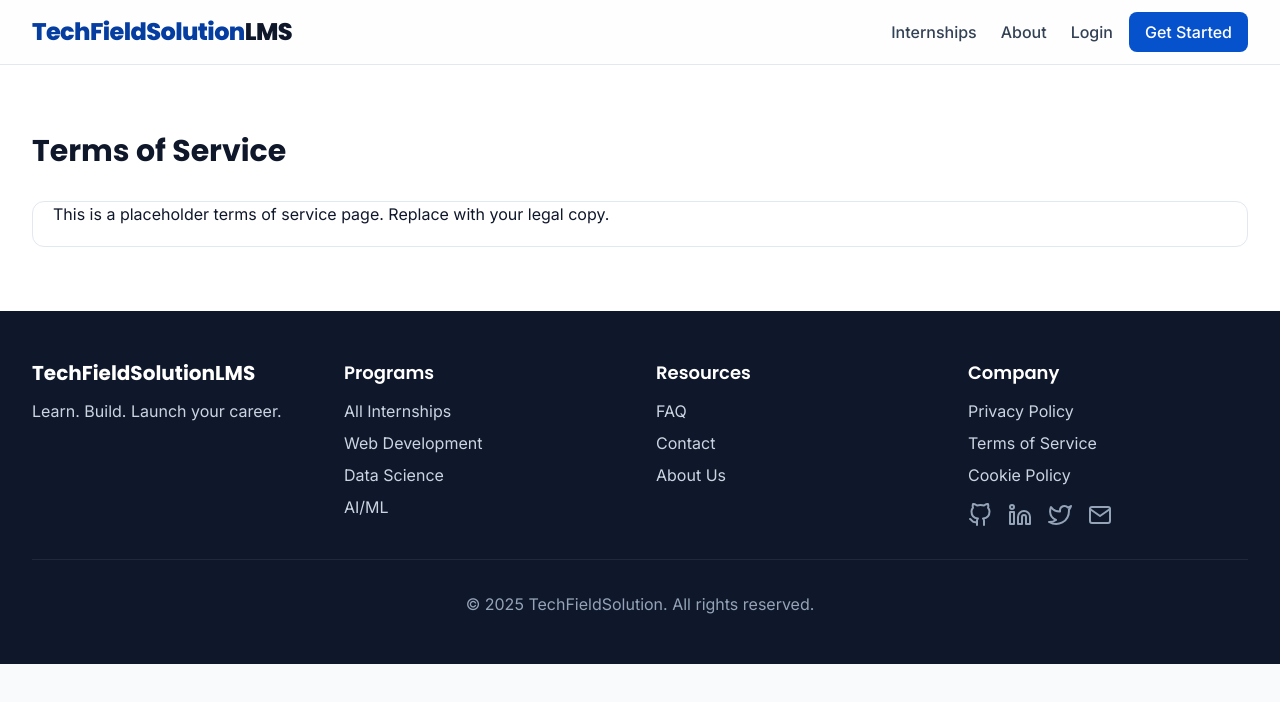
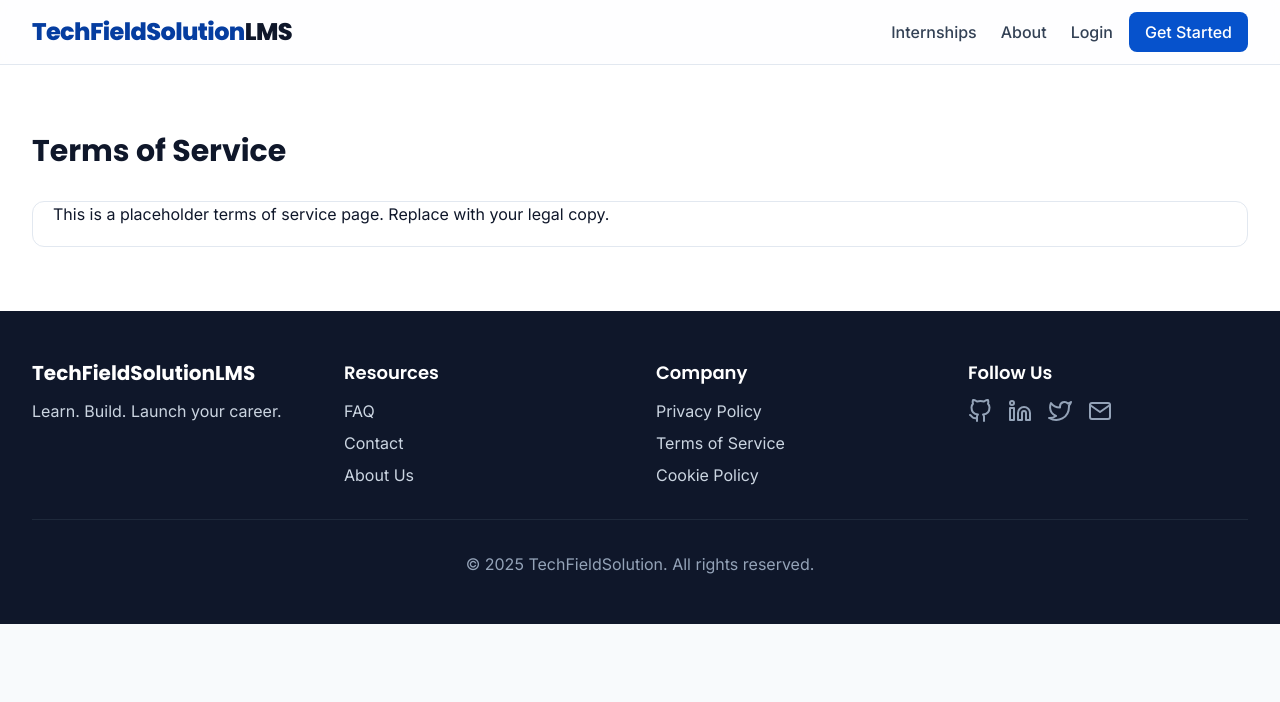
Before and after one commit to shashibhushan21/LMS-Techfieldsolution, a Next.js app in the folder frontend/: page /terms in a window 1280 px wide. Shown: the top 702 px of the page. Built offline with nearby package versions, Linux system fonts and the light colour scheme.

Commit message:
feat: update Avatar component to handle image loading errors and improve fallback logic

```diff
--- a/frontend/src/components/layout/Footer.js
+++ b/frontend/src/components/layout/Footer.js
@@ -6,49 +6,43 @@ export default function Footer() {
   return (
     <footer className="bg-neutral-900 text-white">
       <div className="container-custom py-12">
-        <div className="grid md:grid-cols-4 gap-8">
+        <div className="grid grid-cols-1 md:grid-cols-4 gap-8">
           {/* About */}
-          <div>
+          <div className="md:col-span-1">
             <h3 className="text-xl font-heading font-bold mb-3">{BRAND.name}</h3>
             <p className="text-neutral-300">
               {BRAND.tagline}
             </p>
           </div>
 
-          {/* Programs */}
-          <div>
-            <h4 className="text-lg font-semibold mb-3">Programs</h4>
+          {/* Resources */}
+          <div className="md:col-span-1">
+            <h4 className="text-lg font-semibold mb-3">Resources</h4>
             <ul className="space-y-2 text-neutral-300">
-              <li><Link href="/internships" className="hover:text-white">All Internships</Link></li>
-              <li><Link href="/internships?category=Web%20Development" className="hover:text-white">Web Development</Link></li>
-              <li><Link href="/internships?category=Data%20Science" className="hover:text-white">Data Science</Link></li>
-              <li><Link href="/internships?category=AI%2FML" className="hover:text-white">AI/ML</Link></li>
+              <li><Link href="/faq" className="hover:text-white transition-colors">FAQ</Link></li>
+              <li><Link href="/contact" className="hover:text-white transition-colors">Contact</Link></li>
+              <li><Link href="/about" className="hover:text-white transition-colors">About Us</Link></li>
             </ul>
           </div>
 
-          {/* Resources */}
-          <div>
-            <h4 className="text-lg font-semibold mb-3">Resources</h4>
+          {/* Company */}
+          <div className="md:col-span-1">
+            <h4 className="text-lg font-semibold mb-3">Company</h4>
             <ul className="space-y-2 text-neutral-300">
-              <li><Link href="/faq" className="hover:text-white">FAQ</Link></li>
-              <li><Link href="/contact" className="hover:text-white">Contact</Link></li>
-              <li><Link href="/about" className="hover:text-white">About Us</Link></li>
+              <li><Link href="/privacy" className="hover:text-white transition-colors">Privacy Policy</Link></li>
+              <li><Link href="/terms" className="hover:text-white transition-colors">Terms of Service</Link></li>
+              <li><Link href="/cookies" className="hover:text-white transition-colors">Cookie Policy</Link></li>
             </ul>
           </div>
 
-          {/* Legal & Social */}
-          <div>
-            <h4 className="text-lg font-semibold mb-3">Company</h4>
-            <ul className="space-y-2 text-neutral-300 mb-4">
-              <li><Link href="/privacy" className="hover:text-white">Privacy Policy</Link></li>
-              <li><Link href="/terms" className="hover:text-white">Terms of Service</Link></li>
-              <li><Link href="/cookies" className="hover:text-white">Cookie Policy</Link></li>
-            </ul>
+          {/* Social */}
+          <div className="md:col-span-1">
+            <h4 className="text-lg font-semibold mb-3">Follow Us</h4>
             <div className="flex space-x-4">
-              <a href={BRAND.social.github} className="text-neutral-400 hover:text-white" aria-label="GitHub"><FiGithub className="w-6 h-6" /></a>
-              <a href={BRAND.social.linkedin} className="text-neutral-400 hover:text-white" aria-label="LinkedIn"><FiLinkedin className="w-6 h-6" /></a>
-              <a href={BRAND.social.twitter} className="text-neutral-400 hover:text-white" aria-label="Twitter"><FiTwitter className="w-6 h-6" /></a>
-              <a href="mailto:info@techfieldsolution.com" className="text-neutral-400 hover:text-white" aria-label="Email"><FiMail className="w-6 h-6" /></a>
+              <a href={BRAND.social.github} className="text-neutral-400 hover:text-white transition-colors" aria-label="GitHub"><FiGithub className="w-6 h-6" /></a>
+              <a href={BRAND.social.linkedin} className="text-neutral-400 hover:text-white transition-colors" aria-label="LinkedIn"><FiLinkedin className="w-6 h-6" /></a>
+              <a href={BRAND.social.twitter} className="text-neutral-400 hover:text-white transition-colors" aria-label="Twitter"><FiTwitter className="w-6 h-6" /></a>
+              <a href="mailto:info@techfieldsolution.com" className="text-neutral-400 hover:text-white transition-colors" aria-label="Email"><FiMail className="w-6 h-6" /></a>
             </div>
           </div>
         </div>
--- a/frontend/src/components/ui/Avatar.js
+++ b/frontend/src/components/ui/Avatar.js
@@ -1,6 +1,8 @@
-import React from 'react';
+import React, { useState } from 'react';
 
 const Avatar = ({ name = 'User', src, size = 'md', className = '' }) => {
+  const [imageError, setImageError] = useState(false);
+
   const getInitials = (fullName) => {
     if (!fullName) return 'U';
     const names = fullName.trim().split(' ');
@@ -41,19 +43,21 @@ const Avatar = ({ name = 'User', src, size = 'md', className = '' }) => {
   const colorClass = getColorClass(name);
   const sizeClass = sizeClasses[size] || sizeClasses.md;
 
-  if (src) {
+  // Check if avatar source is valid
+  const hasValidAvatar = src &&
+                        src !== 'default-avatar.png' &&
+                        !src.includes('default') &&
+                        !imageError &&
+                        src.trim() !== '';
+
+  if (hasValidAvatar) {
     return (
       <div className={`${sizeClass} rounded-full overflow-hidden flex-shrink-0 ${className}`}>
         <img
           src={src}
           alt={name}
           className="w-full h-full object-cover"
-          onError={(e) => {
-            // Fallback to initials if image fails to load
-            e.target.style.display = 'none';
-            e.target.parentElement.classList.add(colorClass);
-            e.target.parentElement.innerHTML = `<span class="flex items-center justify-center w-full h-full text-white font-semibold">${initials}</span>`;
-          }}
+          onError={() => setImageError(true)}
         />
       </div>
     );
--- a/frontend/src/components/ui/Avatar.jsx
+++ b/frontend/src/components/ui/Avatar.jsx
@@ -1,9 +1,13 @@
+import { useState } from 'react';
+
 export default function Avatar({
   src,
   name,
   size = 'md',
   className = ''
 }) {
+  const [imageError, setImageError] = useState(false);
+
   const sizeClasses = {
     xs: 'w-6 h-6 text-xs',
     sm: 'w-8 h-8 text-sm',
@@ -36,7 +40,11 @@ export default function Avatar({
     return colors[index];
   };
 
-  const hasValidAvatar = src && src !== 'default-avatar.png' && !src.includes('default');
+  const hasValidAvatar = src &&
+                        src !== 'default-avatar.png' &&
+                        !src.includes('default') &&
+                        !imageError &&
+                        src.trim() !== '';
 
   if (hasValidAvatar) {
     return (
@@ -44,6 +52,7 @@ export default function Avatar({
         src={src}
         alt={name || 'User'}
         className={`${sizeClasses[size]} rounded-full object-cover ${className}`}
+        onError={() => setImageError(true)}
       />
     );
   }
@@ -51,6 +60,7 @@ export default function Avatar({
   return (
     <div
       className={`${sizeClasses[size]} rounded-full flex items-center justify-center font-semibold text-white ${getColorFromName(name)} ${className}`}
+      title={name || 'User'}
     >
       {getInitials(name)}
     </div>
```
